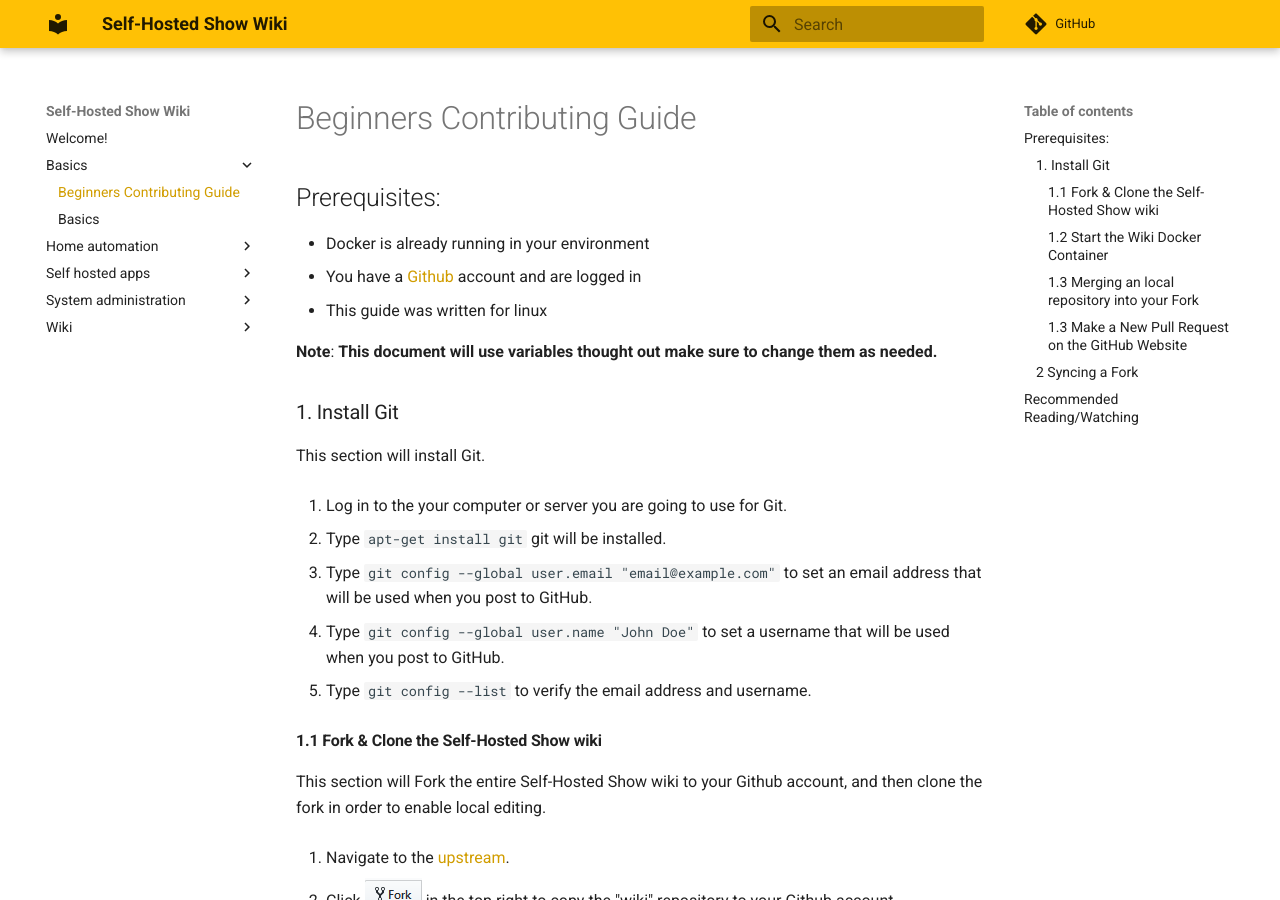
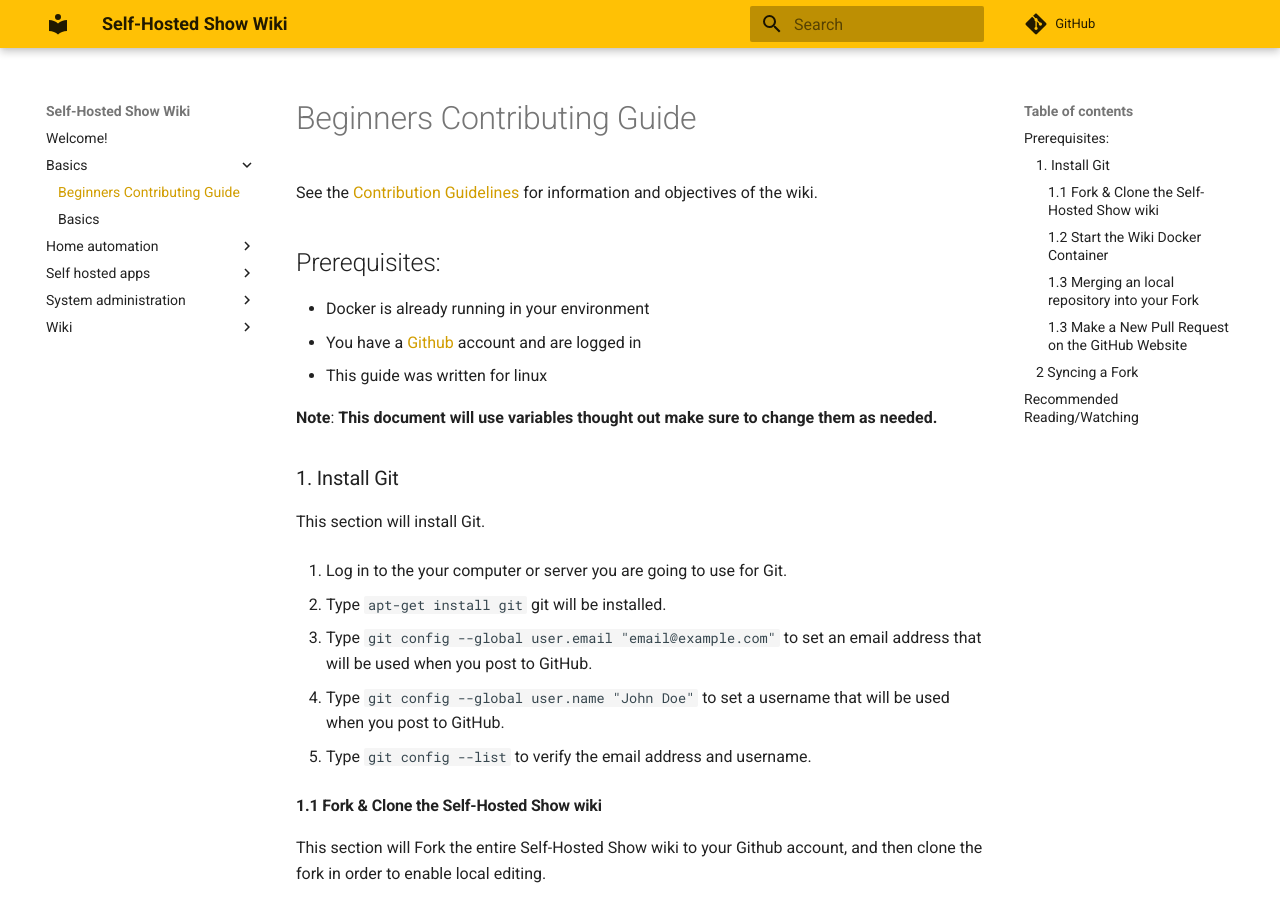
Before and after one commit to selfhostedshow/wiki, an MkDocs documentation site: the page built from docs/basics/beginners-contributing-guide.md, in a window 1280 px wide and 900 px high. Built offline with MkDocs 1.6.1 and Material for MkDocs 9.7.7, drawn with Linux system fonts in a browser that asks for light colours; comment, search, counter and statistics services are not loaded.

Commit message:
added links from beginners-contributing-guide.md to CONTRIBUTING.md and vis versa

```diff
--- a/docs/basics/beginners-contributing-guide.md
+++ b/docs/basics/beginners-contributing-guide.md
@@ -1,4 +1,6 @@
 # Beginners Contributing Guide
+
+See the [Contribution Guidelines](/wiki/contributing/) for information and objectives of the wiki.
 
 ## Prerequisites:
 * Docker is already running in your environment
```
Also changed, not shown: CONTRIBUTING.md (+1 -0 lines).
